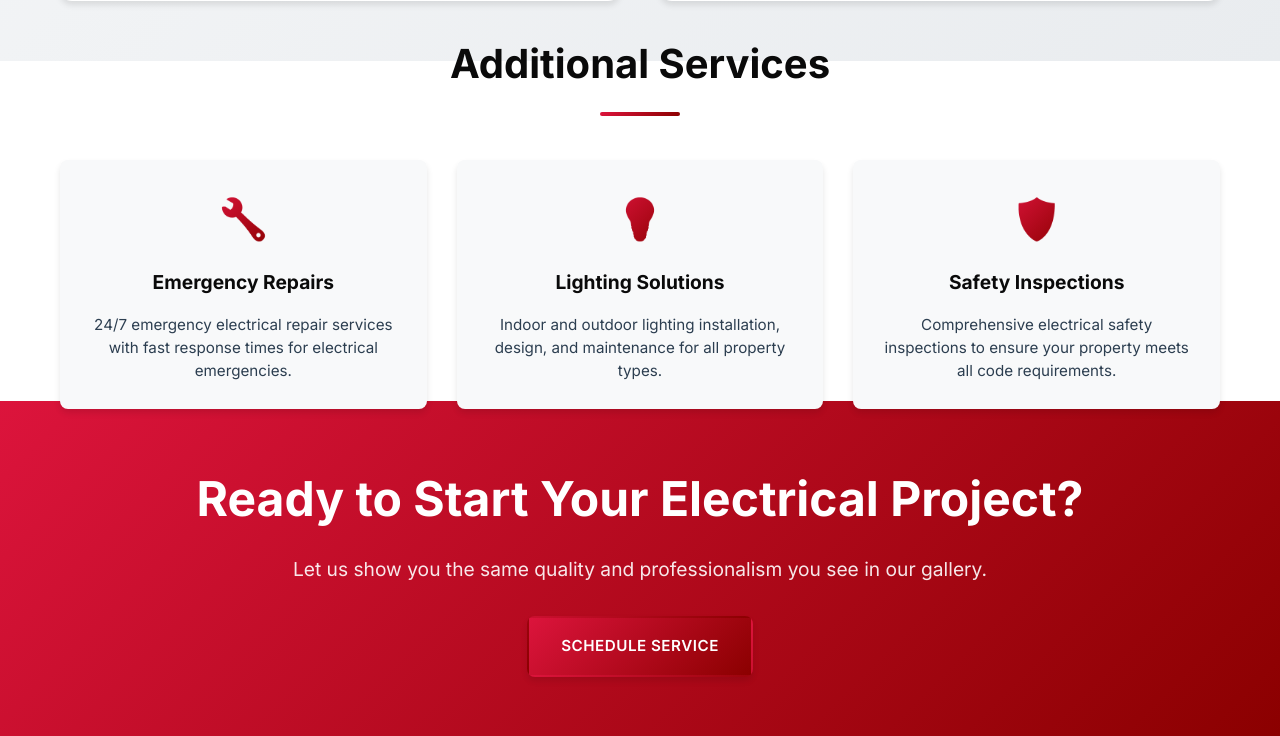
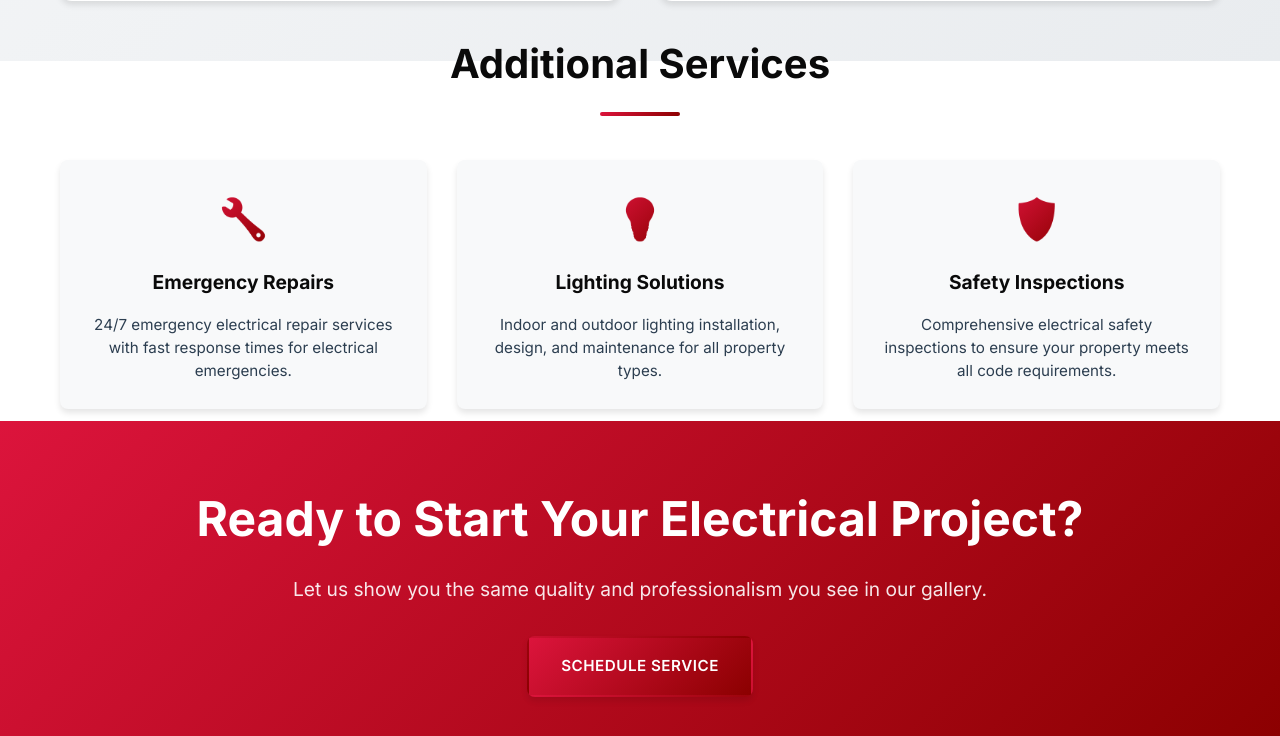
Before and after one commit to heringpm/bolder_electric, a Flask app: page / in a window 1280 px wide. Shown: the part 1988-2724 px from the top of the page. Run offline with Flask 3, Linux system fonts and the light colour scheme; data comes from the database, SQL or seed files in the repository.

Commit message:
Increase additional services section size to prevent cutoff
- Increase bottom padding from 100px to 120px
- Increase cards margin-bottom from 40px to 60px
- This creates more space so section isn't cut off
- Additional services section now has proper breathing room

```diff
--- a/static/css/style.css
+++ b/static/css/style.css
@@ -581,7 +581,7 @@ section {
 /* ADDITIONAL SERVICES SECTION */
 .additional-services-section {
     background: white;
-    padding: 80px 0 100px 0;
+    padding: 80px 0 120px 0;
     position: relative;
     z-index: 1;
 }
@@ -617,7 +617,7 @@ section {
     display: grid;
     grid-template-columns: repeat(3, 1fr);
     gap: 40px;
-    margin-bottom: 40px;
+    margin-bottom: 60px;
 }
 
 .service-card-new {
```
